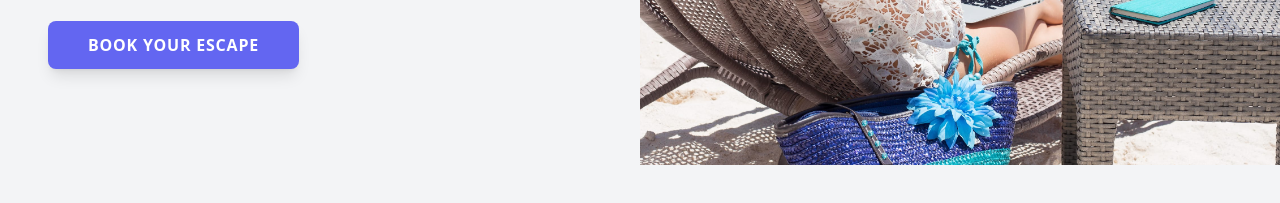
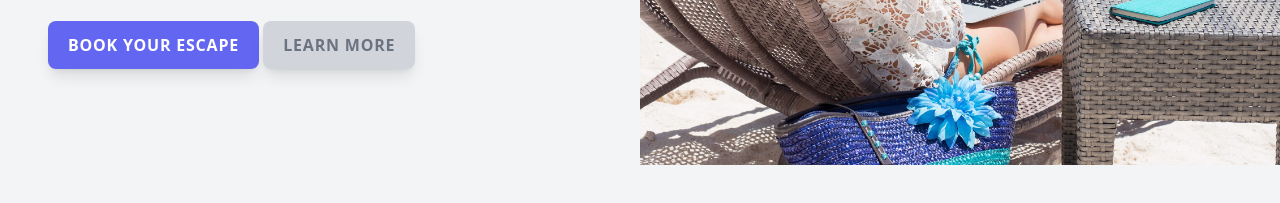
Before and after one commit to brigitchelangat/Tailwind-CSS-Starter, a website built with Vite: page index.html in a window 1280 px wide. Shown: the part 343-546 px from the top of the page. Built offline with nearby package versions, Linux system fonts and the light colour scheme.

Commit message:
@apply feature

```diff
--- a/css/tailwind.css
+++ b/css/tailwind.css
@@ -6,9 +6,18 @@
 @tailwind utilities;
 @layer components{
     .btn{
-        @apply bg-indigo-500 px-5 hover:bg-indigo-400 sm:hover:bg-green-400
-        hover:-translate-y-0.5 focus:outline-none focus:ring focus:ring-offset-2 focus:ring-indigo-500 active:bg-indigo-600 transform transition py-3 inline-block
+        @apply sm:hover:bg-green-400 focus:outline-none focus:ring focus:ring-offset-2 transform transition py-3 inline-block
         rounded-lg shadow-lg text-white uppercase tracking-wider font-semibold
-        text-sm sm:text-base
+        text-sm sm:text-base;
+    }
+    .btn-primary{
+        @apply bg-indigo-500 px-5 hover:bg-indigo-400
+        hover:-translate-y-0.5  focus:ring-indigo-500 active:bg-indigo-600 transform transition py-3 inline-block
+        rounded-lg shadow-lg text-white ;
+    }
+    .btn-secondary{
+        @apply bg-gray-300 px-5 hover:bg-gray-200 sm:hover:bg-green-400
+        focus:outline-none focus:ring focus:ring-offset-2 focus:ring-gray-100 active:bg-indigo-600 transform transition py-3 inline-block
+        rounded-lg shadow-lg text-gray-500 ;
     }
 }
--- a/index.html
+++ b/index.html
@@ -29,8 +29,13 @@
         <div class="mt-4 sm:mt-6">
         <a
             href=""
-            class="btn px-10"
+            class="btn btn-primary"
             >Book your escape</a
+        >
+        <a
+            href=""
+            class="btn btn-secondary"
+            >Learn More</a
         >
         </div>
     </div>
```
